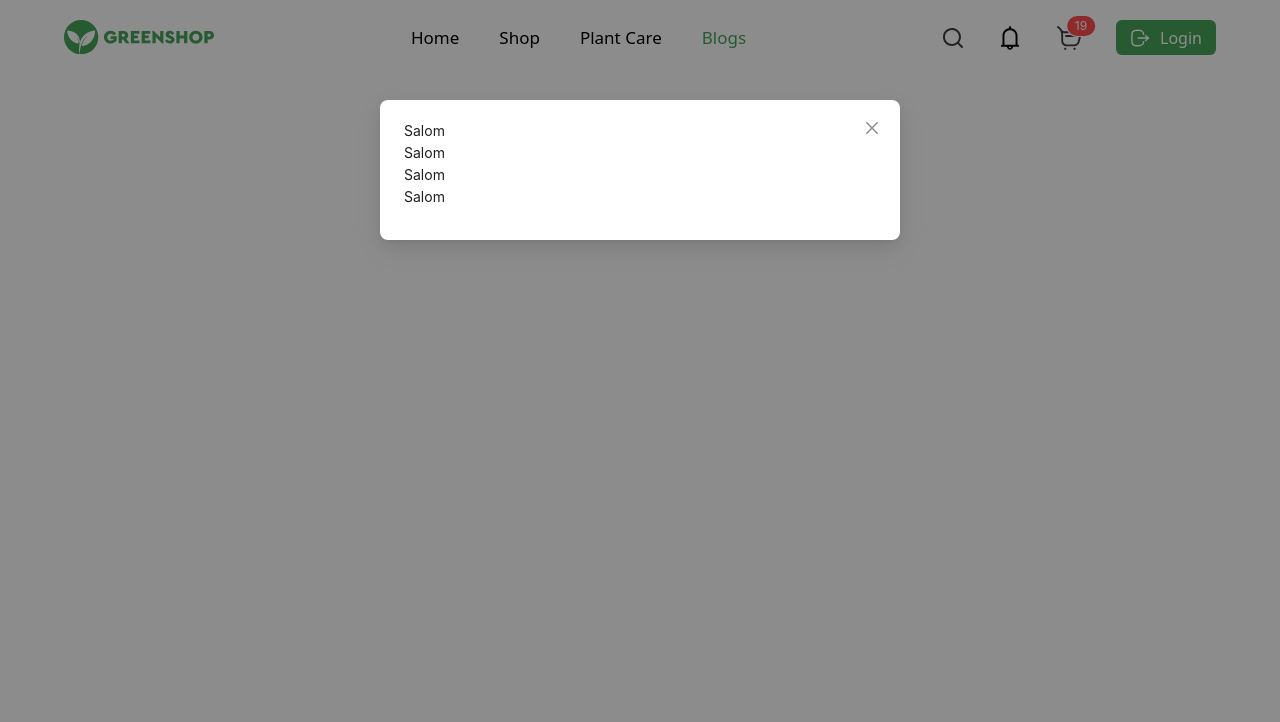
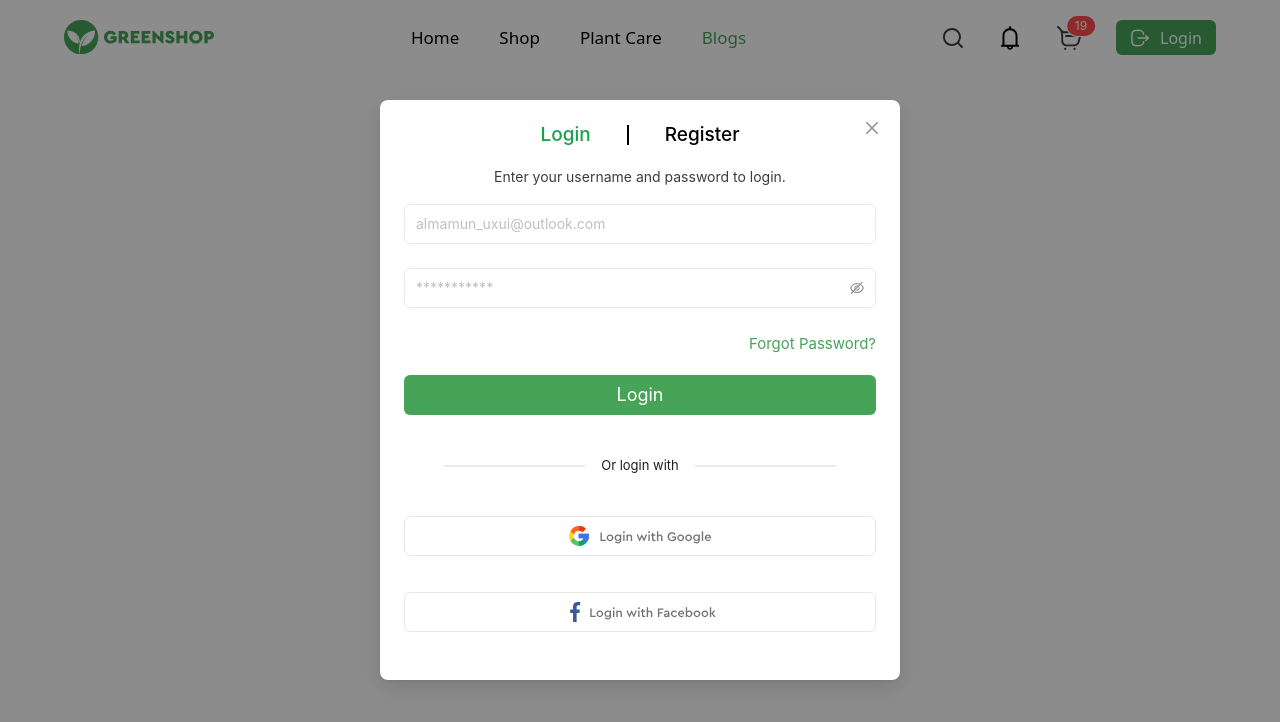
Before and after one commit to Jakbaraliyevv/GreenShop, a React (Vite) app: page /blog in a window 1280 px wide. Both pictures are taken after a click on the button "Login". Shown: the top 722 px of the page. Built offline with nearby package versions, Linux system fonts and the light colour scheme.

Commit message:
login page Tugadi

```diff
--- /dev/null
+++ b/src/@types/index.ts
@@ -0,0 +1,4 @@
+export interface FieldType{
+    username?:string,
+    password?:string,
+}
--- a/src/components/modals/authorization-modal/index.tsx
+++ b/src/components/modals/authorization-modal/index.tsx
@@ -1,25 +1,45 @@
 import { Modal } from "antd";
 import { useReduxDispatch, useReduxSelector } from "../../../hooks/useRedux";
 import { setAuthoriationModalVisibilaty } from "../../../redux/modal-clise";
+import Login from "./login";
+import Register from "./register";
+import { useState } from "react";
 
 function AuthorizationModal() {
+  const [login, setLogin] = useState<boolean>(true);
+
   const dispatch = useReduxDispatch();
   const { authoriationModalVisibilaty } = useReduxSelector(
     (state) => state.modalSlice
   );
   return (
-    <div>
     <Modal
       open={authoriationModalVisibilaty}
       onCancel={() => dispatch(setAuthoriationModalVisibilaty())}
       footer={false}
     >
-        <p>Salom</p>
-        <p>Salom</p>
-        <p>Salom</p>
-        <p>Salom</p>
+      <div className="flex items-center justify-center gap-9">
+        <h3
+          onClick={() => setLogin(true)}
+          className={` text-[19px] cursor-pointer font-medium ${
+            login ? "text-green-600" : "text-[#000] "
+          }`}
+        >
+          Login
+        </h3>
+        <span className=" h-[20px] border border-[#000] "></span>
+        <h3
+          onClick={() => setLogin(false)}
+          className={` text-[19px] cursor-pointer font-medium ${
+            login ? "text-[#000] " : "text-green-600"
+          }`}
+        >
+          Register
+        </h3>
+      </div>
+
+      {login ? <Login /> : <Register />}
     </Modal>
-    </div>
   );
 }
 
--- a/src/components/modals/authorization-modal/login/index.tsx
+++ b/src/components/modals/authorization-modal/login/index.tsx
@@ -1,5 +1,66 @@
+import { Form, Input } from "antd";
+import { FieldType } from "../../../../@types";
+import google from "../../../../img/google.svg";
+import facebook from "../../../../img/facebook.svg";
 function Login() {
-  return <div>Login</div>;
+  const onFinish = (e: any) => {
+    console.log(e);
+  };
+
+  return (
+    <div className="">
+      <p className="py-4 text-center text-[14px] text-[#3D3D3D]">
+        Enter your username and password to login.
+      </p>
+      <Form
+        initialValues={{ remember: true }}
+        onFinish={onFinish}
+        autoComplete="off"
+      >
+        <Form.Item<FieldType>
+          name="username"
+          rules={[{ required: true, message: "Please input your username!" }]}
+        >
+          <Input
+            className="border-[#eaeaea] h-[40px] hover:border-[#46A358] focus:border-[#46A358]"
+            placeholder="almamun_uxui@outlook.com"
+          />
+        </Form.Item>
+
+        <Form.Item<FieldType>
+          name="password"
+          rules={[{ required: true, message: "Please input your password!" }]}
+        >
+          <Input.Password
+            className="border-[#eaeaea] h-[40px] hover:border-[#46A358] focus:border-[#46A358]"
+            placeholder="***********"
+          />
+        </Form.Item>
+
+        <p className="text-end text-[#46a358] text-[15px]">Forgot Password? </p>
+        <button
+          className={`bg-[#46a358] w-full h-[40px] rounded-md text-white mt-5 text-[18px] `}
+          type="submit"
+        >
+          Login
+        </button>
+      </Form>
+
+      <div className="flex justify-center items-center flex-col gap-[20px] mt-5">
+        <div className="w-[100%] flex items-center justify-center mt-5 mb-5 gap-4">
+          <div className="w-[30%] h-[2px] bg-[#EAEAEA]"></div>
+          <p className="w-[40%]text-[#3D3D3D] text-[13px]">Or login with</p>
+          <div className="w-[30%] h-[2px] bg-[#EAEAEA]"></div>
+        </div>
+        <div className="border w-full h-[40px] rounded-md flex items-center justify-center gap-3 mb-4 cursor-pointer">
+          <img src={google} alt="" />
+        </div>
+        <div className="border w-full h-[40px] rounded-md flex items-center justify-center gap-3 mb-4 cursor-pointer">
+          <img src={facebook} alt="" />
+        </div>
+      </div>
+    </div>
+  );
 }
 
 export default Login;
```
Also changed, not shown: src/img/facebook.svg (added), src/img/google.svg (added). Lines whose indentation alone changed are shown as unchanged.
